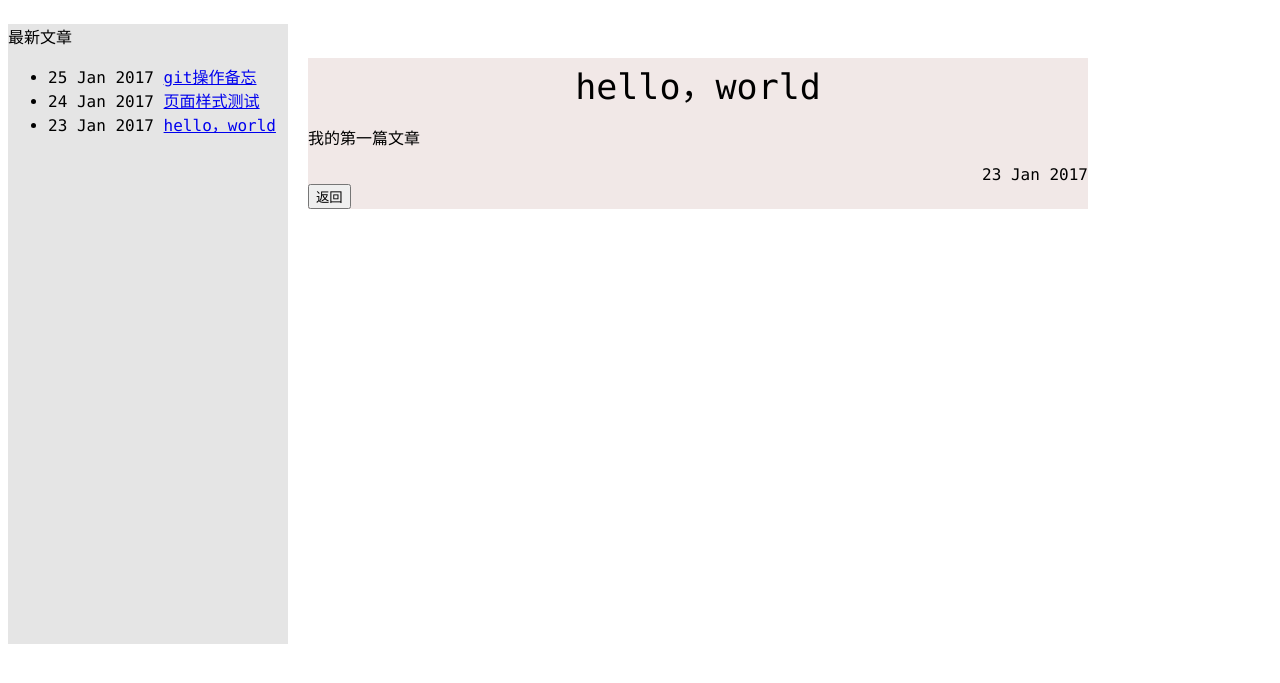
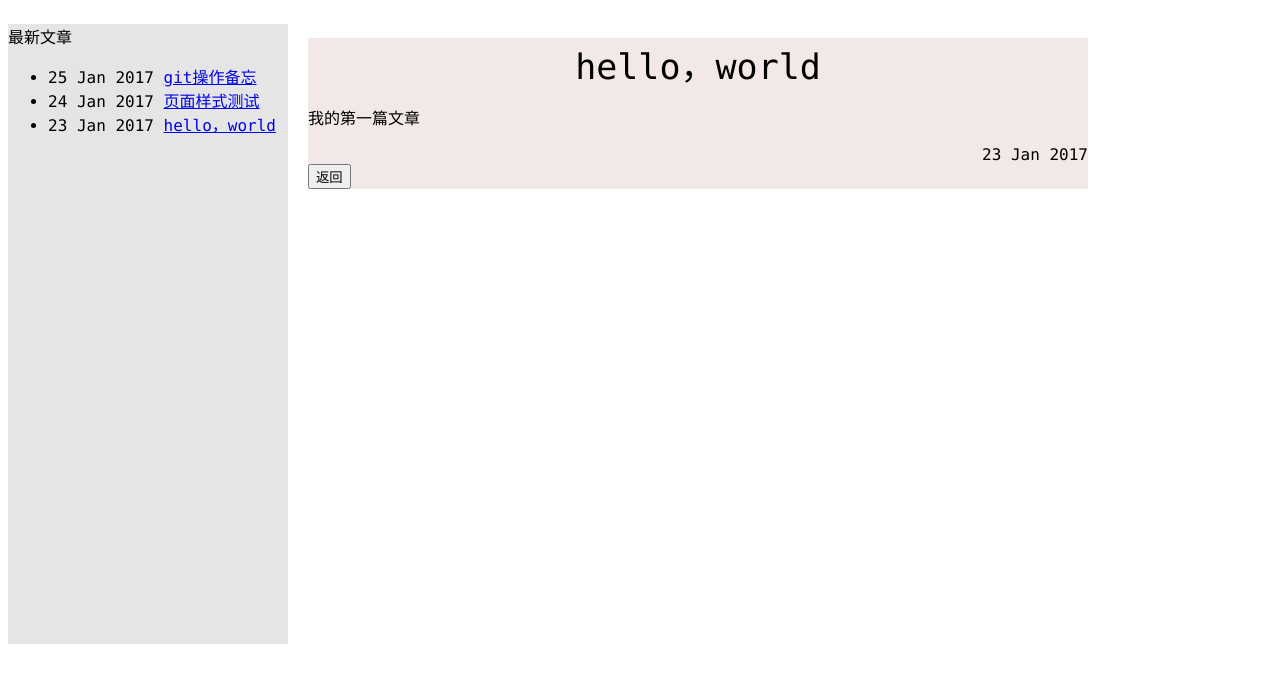
Before and after one commit to wangjianjie606/dono, a Jekyll site: the page built from _posts/2017-01-23-hello-world.html, in a window 1280 px wide. Shown: the top 683 px of the page. Built offline with Jekyll 4.4.1, drawn with Linux system fonts in a browser that asks for light colours.

Commit message:
change font

```diff
--- a/assets/css/main.css
+++ b/assets/css/main.css
@@ -2,7 +2,7 @@
 #mainDiv {
   float:left;
   margin-left:20px;
-  margin-top:50px;
+  margin-top:30px;
   width:780px;
   background:rgba(123,32,22,0.1);
 }
@@ -20,9 +20,9 @@
 .pageTitle{
   text-align:center;
   font-size:35px;
-  font-family:"楷体", Monaco
+  font-family:"KaiTi", "楷体", "Monaco"
 }
 
 body{
-  font-family: "宋体", Monaco;
+  font-family: "Monaco", "SimSun", "宋体";
 }
```
